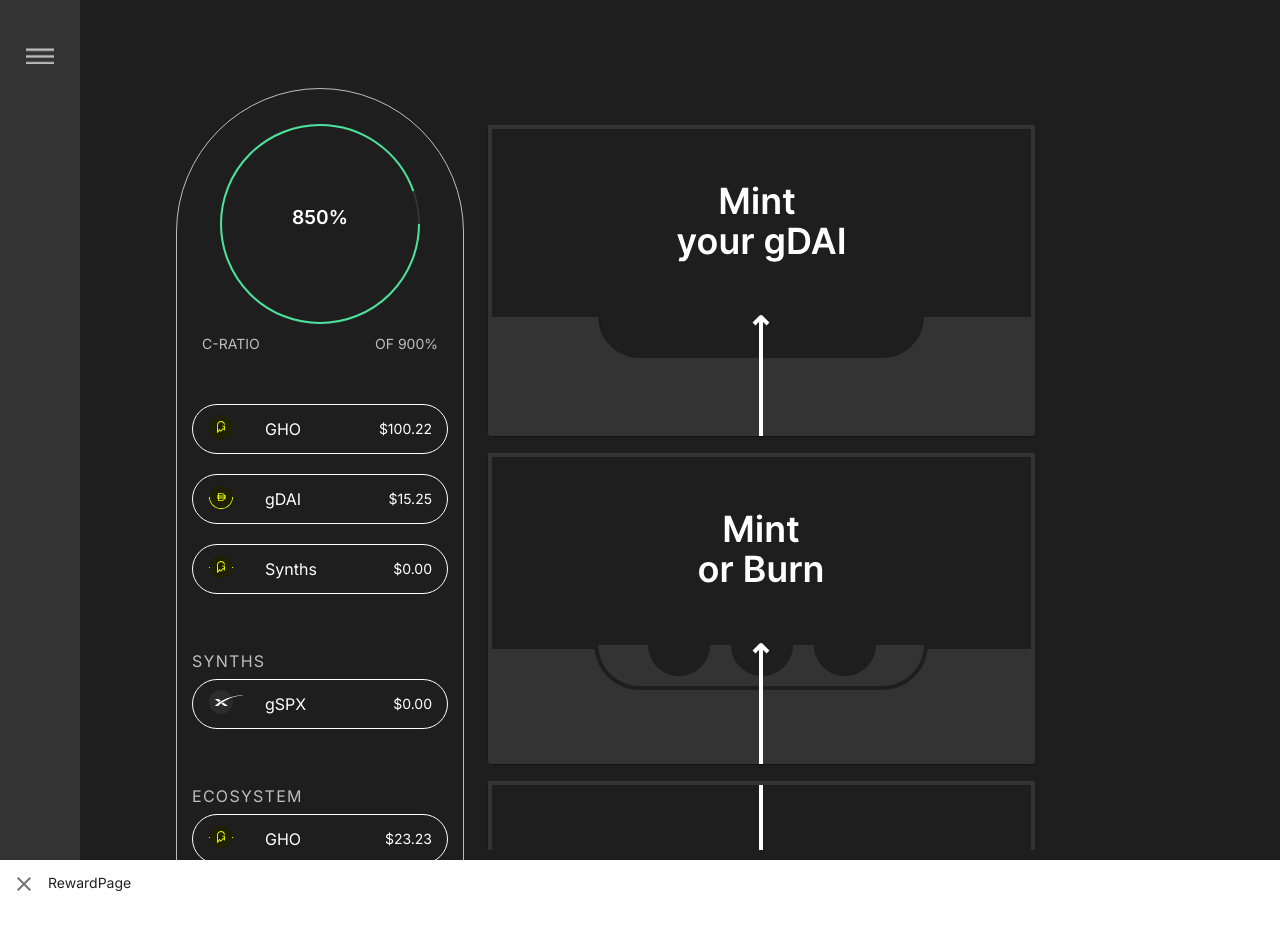
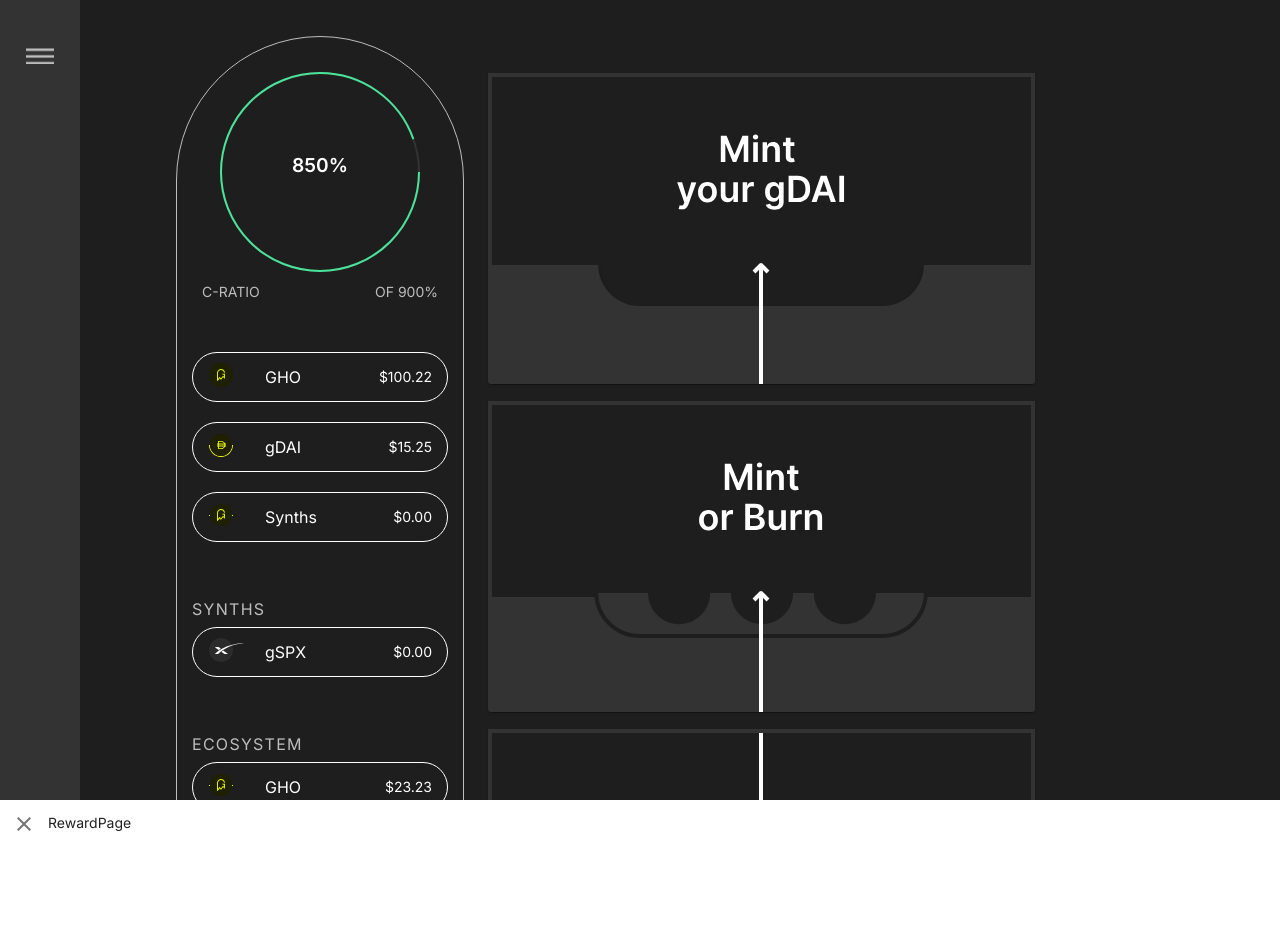
Before and after one commit to Ghost-Finance/g-minter, a React (Create React App) app in the folder frontend/: page /rewards in a window 1280 px wide. Shown: the top 930 px of the page. Built offline with nearby package versions, Linux system fonts and the light colour scheme.

Commit message:
Improve: Correct page animate

```diff
--- a/frontend/package.json
+++ b/frontend/package.json
@@ -21,6 +21,7 @@
     "react": "^17.0.1",
     "react-dom": "^17.0.1",
     "react-redux": "^7.2.4",
+    "react-router-dom": "^5.2.0",
     "react-scripts": "4.0.1",
     "redux": "^4.1.0",
     "redux-thunk": "^2.3.0",
--- a/frontend/src/components/GcardLink/index.tsx
+++ b/frontend/src/components/GcardLink/index.tsx
@@ -1,5 +1,5 @@
 import React from 'react'
-import { Link } from "react-router-dom"
+import { Link } from 'react-router-dom'
 import { Card, CardMedia } from '@material-ui/core'
 import useStyles from './style'
 interface Props {
--- a/frontend/src/pages/MainPage/style.css
+++ b/frontend/src/pages/MainPage/style.css
@@ -1,6 +1,6 @@
 .page {
   position: fixed;
-  top: 60px;
+  top: 0px;
   left: 0;
   right: 0;
   height: 100vh;
--- a/frontend/src/pages/MainPage/style.ts
+++ b/frontend/src/pages/MainPage/style.ts
@@ -8,7 +8,6 @@ export const useStyles = makeStyles((theme: Theme) =>
       paddingRight: 0
     },
     column: {
-      top: '70px',
       minHeight: '0'
     },
     columnFixed: {
@@ -20,7 +19,6 @@ export const useStyles = makeStyles((theme: Theme) =>
       height: 'calc(100vh - 10px)'
     },
     item: {
-      paddingTop: '60px',
       padding: theme.spacing(1),
     },
   })
--- a/package.json
+++ b/package.json
@@ -47,7 +47,6 @@
   },
   "dependencies": {
     "@nomiclabs/hardhat-web3": "^2.0.0",
-    "@types/react-router-dom": "^5.1.7",
     "ethereum-tx-decoder": "^3.0.0",
     "husky": "^6.0.0",
     "prettier": "^2.3.0",
```
